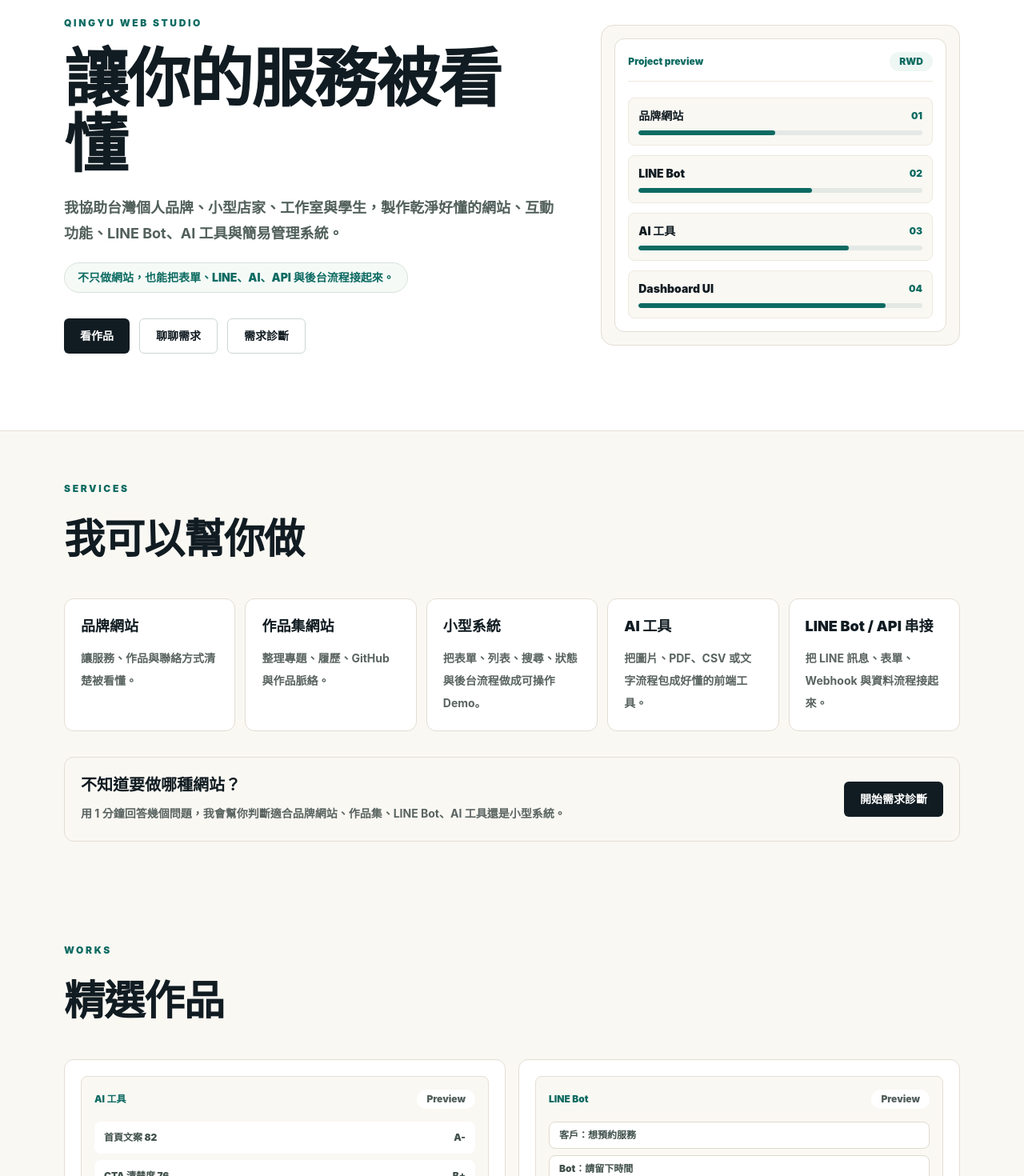
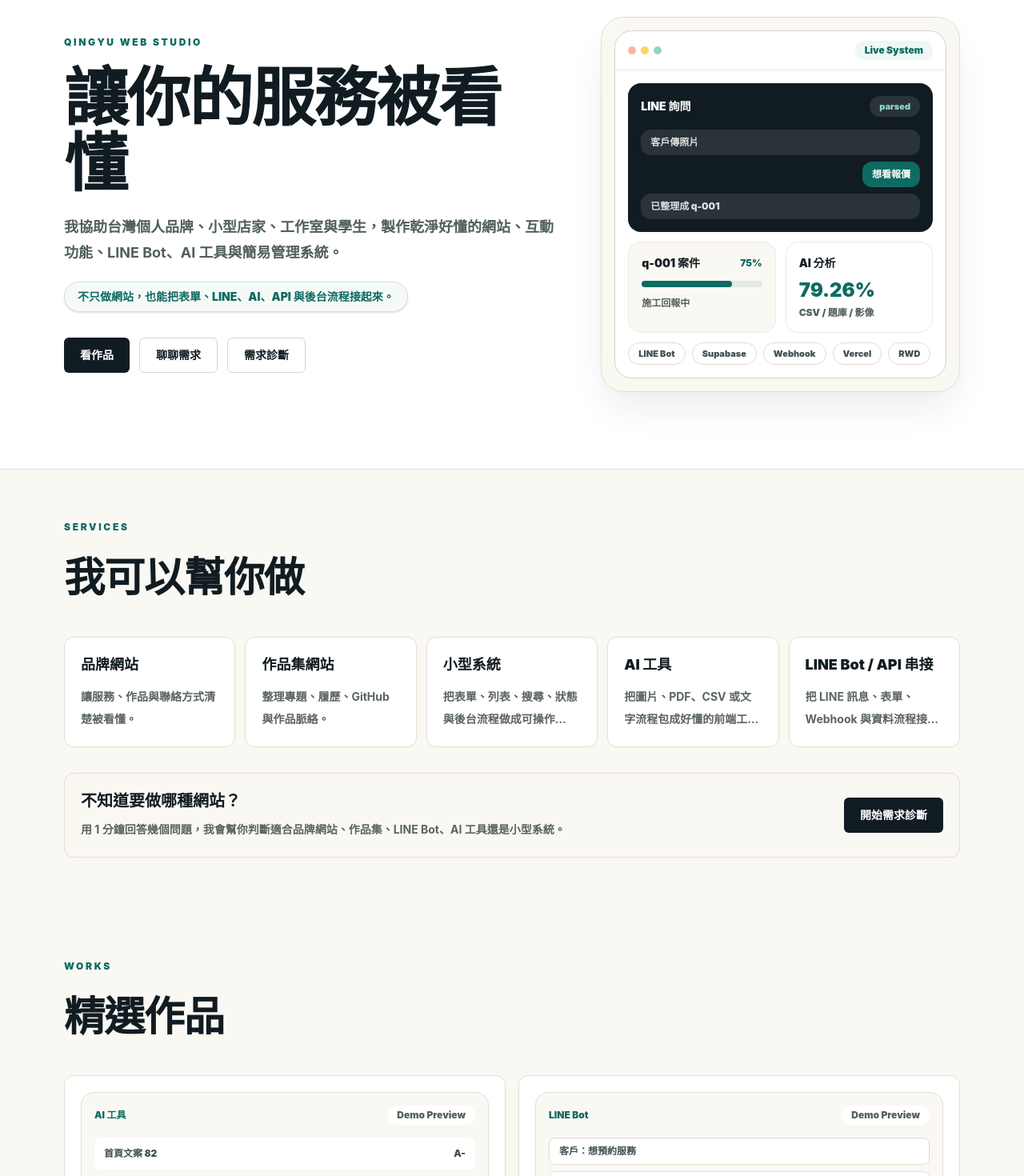
Before and after one commit to QingyuJin/qingyu-web-studio, a React (Vite) app: page / in a window 1280 px wide. Shown: the part 140-1610 px from the top of the page at 80% size. Built offline with nearby package versions, Linux system fonts and the light colour scheme.

Commit message:
Polish visual density and product previews

```diff
--- a/src/StudioHome.jsx
+++ b/src/StudioHome.jsx
@@ -37,10 +37,10 @@ function StudioHome() {
             <h1 className="mt-5 max-w-2xl text-[clamp(2.55rem,8vw,5rem)] font-black leading-[1.02] tracking-tight">
               讓你的服務被看懂
             </h1>
-            <p className="mt-6 max-w-2xl text-base font-bold leading-8 text-[#52605c] md:text-lg">
+            <p className="mt-6 max-w-2xl text-base font-bold leading-8 text-[#52605c] md:text-lg md:line-clamp-2">
               我協助台灣個人品牌、小型店家、工作室與學生，製作乾淨好懂的網站、互動功能、LINE Bot、AI 工具與簡易管理系統。
             </p>
-            <div className="mt-5 inline-flex max-w-full rounded-full border border-[#d8e2dc] bg-[#f5faf7] px-4 py-2 text-sm font-black text-[#0d6b62]">
+            <div className="mt-5 inline-flex max-w-full rounded-full border border-[#d8e2dc] bg-[#f5faf7] px-4 py-2 text-sm font-black text-[#0d6b62] shadow-sm">
               不只做網站，也能把表單、LINE、AI、API 與後台流程接起來。
             </div>
             <div className="mt-8 flex flex-wrap gap-3">
@@ -64,14 +64,14 @@ function StudioHome() {
           {serviceCategories.map(([title, text]) => (
             <article key={title} className="rounded-xl border border-[#e3ded3] bg-white p-5">
               <h3 className="text-lg font-black">{title}</h3>
-              <p className="mt-3 text-sm font-bold leading-7 text-[#5a6461]">{text}</p>
+              <p className="mt-3 line-clamp-2 text-sm font-bold leading-7 text-[#5a6461]">{text}</p>
             </article>
           ))}
         </div>
         <div className="mt-8 rounded-xl border border-[#e3ded3] bg-[#faf8f3] p-5 md:flex md:items-center md:justify-between">
           <div>
             <h3 className="text-xl font-black">不知道要做哪種網站？</h3>
-            <p className="mt-2 max-w-2xl text-sm font-bold leading-7 text-[#5a6461]">
+            <p className="mt-2 max-w-2xl text-sm font-bold leading-7 text-[#5a6461] md:line-clamp-2">
               用 1 分鐘回答幾個問題，我會幫你判斷適合品牌網站、作品集、LINE Bot、AI 工具還是小型系統。
             </p>
           </div>
@@ -91,7 +91,7 @@ function StudioHome() {
               <ProjectPreview project={project} />
               <p className="text-xs font-black text-[#0d6b62]">{project.category}</p>
               <h3 className="mt-3 text-2xl font-black tracking-tight">{project.title}</h3>
-              <p className="mt-3 text-sm font-bold leading-7 text-[#5a6461]">{project.summary}</p>
+              <p className="mt-3 line-clamp-2 text-sm font-bold leading-7 text-[#5a6461]">{project.summary}</p>
               <p className="mt-3 rounded-lg bg-[#faf8f3] px-3 py-2 text-sm font-black leading-6 text-[#40504c]">
                 {businessValues[project.slug]}
               </p>
@@ -166,7 +166,7 @@ function StudioHome() {
             <article key={num} className="rounded-xl border border-[#e3ded3] bg-white p-5">
               <p className="text-xs font-black text-[#0d6b62]">{num}</p>
               <h3 className="mt-3 text-xl font-black">{title}</h3>
-              <p className="mt-3 text-sm font-bold leading-7 text-[#5a6461]">{text}</p>
+              <p className="mt-3 line-clamp-2 text-sm font-bold leading-7 text-[#5a6461]">{text}</p>
             </article>
           ))}
         </div>
@@ -186,7 +186,7 @@ function StudioHome() {
         <div className="mx-auto max-w-6xl px-4 py-16">
           <p className="text-xs font-black uppercase tracking-[0.22em] text-[#0d6b62]">Pricing</p>
           <h2 className="mt-3 text-[clamp(2rem,6vw,3.2rem)] font-black tracking-tight">價格依需求估</h2>
-          <p className="mt-4 max-w-2xl text-sm font-bold leading-7 text-[#5a6461]">
+          <p className="mt-4 max-w-2xl text-sm font-bold leading-7 text-[#5a6461] md:line-clamp-2">
             不在首頁主打廉價。小型網站可從基礎方案開始，系統與 AI 工具依功能和資料流程估價。
           </p>
           <div className="mt-8 grid gap-4 md:grid-cols-3">
@@ -194,7 +194,7 @@ function StudioHome() {
               <article key={name} className="rounded-xl border border-[#e3ded3] bg-[#faf8f3] p-5">
                 <h3 className="text-xl font-black">{name}</h3>
                 <p className="mt-2 text-2xl font-black text-[#0d6b62]">{price}</p>
-                <p className="mt-3 text-sm font-bold leading-7 text-[#5a6461]">{text}</p>
+                <p className="mt-3 line-clamp-2 text-sm font-bold leading-7 text-[#5a6461]">{text}</p>
               </article>
             ))}
           </div>
@@ -238,24 +238,54 @@ function Section({ eyebrow, title, children }) {
 
 function QuietMockup() {
   return (
-    <div className="rounded-2xl border border-[#e3ded3] bg-[#faf8f3] p-4">
-      <div className="rounded-xl border border-[#e3ded3] bg-white p-4">
-        <div className="flex items-center justify-between border-b border-[#eee9df] pb-3">
-          <span className="text-xs font-black text-[#0d6b62]">Project preview</span>
-          <span className="rounded-full bg-[#eef7f4] px-3 py-1 text-xs font-black text-[#0d6b62]">RWD</span>
+    <div className="rounded-[1.75rem] border border-[#e3ded3] bg-[#faf8f3] p-3 shadow-2xl shadow-[#111c22]/10 md:p-4">
+      <div className="overflow-hidden rounded-[1.35rem] border border-[#d8d2c5] bg-white">
+        <div className="flex items-center justify-between border-b border-[#eee9df] px-4 py-3">
+          <div className="flex gap-1.5">
+            <span className="h-2.5 w-2.5 rounded-full bg-[#ffb4a2]" />
+            <span className="h-2.5 w-2.5 rounded-full bg-[#ffd166]" />
+            <span className="h-2.5 w-2.5 rounded-full bg-[#8fd6cc]" />
+          </div>
+          <span className="rounded-full bg-[#eef7f4] px-3 py-1 text-xs font-black text-[#0d6b62]">Live System</span>
         </div>
-        <div className="mt-5 space-y-3">
-          {["品牌網站", "LINE Bot", "AI 工具", "Dashboard UI"].map((item, index) => (
-            <div key={item} className="rounded-lg border border-[#eee9df] bg-[#faf8f3] p-3">
+        <div className="grid gap-3 p-4">
+          <div className="rounded-2xl bg-[#111c22] p-4 text-white">
+            <div className="flex items-center justify-between gap-3">
+              <p className="text-sm font-black">LINE 詢問</p>
+              <span className="rounded-full bg-white/10 px-3 py-1 text-[11px] font-black text-[#8fd6cc]">parsed</span>
+            </div>
+            <div className="mt-4 grid gap-2 text-xs font-black">
+              {["客戶傳照片", "想看報價", "已整理成 q-001"].map((item, index) => (
+                <div key={item} className={`rounded-xl px-3 py-2 ${index === 1 ? "ml-auto bg-[#0d6b62] text-white" : "bg-white/10 text-white/84"}`}>
+                  {item}
+                </div>
+              ))}
+            </div>
+          </div>
+          <div className="grid gap-3 sm:grid-cols-2">
+            <div className="rounded-2xl border border-[#eee9df] bg-[#faf8f3] p-4">
               <div className="flex items-center justify-between gap-3">
-                <p className="text-sm font-black">{item}</p>
-                <span className="text-xs font-black text-[#0d6b62]">0{index + 1}</span>
+                <p className="text-sm font-black">q-001 案件</p>
+                <span className="text-xs font-black text-[#0d6b62]">75%</span>
               </div>
-              <div className="mt-2 h-1.5 overflow-hidden rounded-full bg-[#e4e9e6]">
-                <div className="h-full rounded-full bg-[#0d6b62]" style={{ width: `${48 + index * 13}%` }} />
+              <div className="mt-3 h-2 rounded-full bg-[#e4e9e6]">
+                <div className="h-full w-3/4 rounded-full bg-[#0d6b62]" />
               </div>
+              <p className="mt-3 text-xs font-black text-[#52605c]">施工回報中</p>
             </div>
-          ))}
+            <div className="rounded-2xl border border-[#eee9df] bg-white p-4">
+              <p className="text-sm font-black">AI 分析</p>
+              <p className="mt-2 text-2xl font-black text-[#0d6b62]">79.26%</p>
+              <p className="mt-1 text-xs font-black text-[#52605c]">CSV / 題庫 / 影像</p>
+            </div>
+          </div>
+          <div className="flex flex-wrap gap-2">
+            {["LINE Bot", "Supabase", "Webhook", "Vercel", "RWD"].map((item) => (
+              <span key={item} className="rounded-full border border-[#e1dbcf] bg-white px-3 py-1 text-[11px] font-black text-[#40504c]">
+                {item}
+              </span>
+            ))}
+          </div>
         </div>
       </div>
     </div>
@@ -272,15 +302,15 @@ function ProjectPreview({ project }) {
   const isPlanner = project.slug === "project-planner"
 
   return (
-    <div className="mb-5 min-h-44 rounded-lg border border-[#e6e0d5] bg-[#faf8f3] p-4">
+    <div className="mb-5 min-h-52 overflow-hidden rounded-2xl border border-[#e6e0d5] bg-[#faf8f3] p-4">
       <div className="flex items-center justify-between gap-3">
         <span className="text-xs font-black text-[#0d6b62]">{project.category}</span>
-        <span className="rounded-full bg-white px-3 py-1 text-xs font-black text-[#53605d]">Preview</span>
+        <span className="rounded-full bg-white px-3 py-1 text-xs font-black text-[#53605d]">Demo Preview</span>
       </div>
 
       {isBuildFlow ? (
         <div className="mt-4 space-y-3">
-          <div className="rounded-lg bg-[#111c22] p-3 text-white">
+          <div className="rounded-xl bg-[#111c22] p-4 text-white shadow-lg shadow-[#111c22]/10">
             <div className="flex items-center justify-between gap-3 text-xs font-black">
               <span>q-001 工程案件</span>
               <span className="text-[#8fd6cc]">75%</span>
@@ -325,7 +355,7 @@ function ProjectPreview({ project }) {
               </span>
             ))}
           </div>
-          <div className="rounded-lg bg-[#111c22] p-3 text-xs font-black text-white">
+          <div className="rounded-xl bg-[#111c22] p-4 text-xs font-black text-white shadow-lg shadow-[#111c22]/10">
             <div className="flex justify-between">
               <span>Status</span>
               <span className="text-[#8fd6cc]">synced</span>
@@ -362,7 +392,7 @@ function ProjectPreview({ project }) {
         </div>
       ) : isPlanner ? (
         <div className="mt-4 grid gap-3">
-          <div className="rounded-lg bg-[#111c22] p-3 text-white">
+          <div className="rounded-xl bg-[#111c22] p-4 text-white shadow-lg shadow-[#111c22]/10">
             <div className="flex items-center justify-between gap-3 text-xs font-black">
               <span>推薦方案</span>
               <span className="text-[#8fd6cc]">LINE Bot 詢價</span>
--- a/src/site/Pages.jsx
+++ b/src/site/Pages.jsx
@@ -17,7 +17,7 @@ function PageShell({ page, eyebrow = "Qingyu Web Studio", title, intro, actions,
             <h1 className="mt-4 max-w-3xl text-[clamp(2.35rem,8vw,4.7rem)] font-black leading-[1.04] tracking-tight">
               {title}
             </h1>
-            <p className="mt-5 max-w-3xl text-base font-bold leading-8 text-[#52605c]">{intro}</p>
+            <p className="mt-5 max-w-3xl text-base font-bold leading-8 text-[#52605c] md:line-clamp-2">{intro}</p>
             {actions ? (
               <div className="mt-7 flex flex-wrap gap-3">
                 {actions}
@@ -83,12 +83,12 @@ function WorkPreview({ project }) {
   const meta = previewMeta[project.slug] || { status: "Live", metric: "Demo", summary: project.category }
 
   return (
-    <div className="mb-5 rounded-xl border border-[#e6e0d5] bg-[#faf8f3] p-4">
+    <div className="mb-5 min-h-56 overflow-hidden rounded-2xl border border-[#e6e0d5] bg-[#faf8f3] p-4">
       <div className="flex items-center justify-between gap-3">
         <span className="text-xs font-black uppercase tracking-[0.16em] text-[#0d6b62]">Product Mockup</span>
         <span className="rounded-full bg-white px-3 py-1 text-xs font-black text-[#52605c]">{meta.status}</span>
       </div>
-      <div className="mt-4 rounded-xl bg-[#111c22] p-3 text-white">
+      <div className="mt-4 rounded-2xl bg-[#111c22] p-4 text-white shadow-lg shadow-[#111c22]/10">
         <div className="flex items-center justify-between gap-3">
           <p className="text-sm font-black">{project.title}</p>
           <span className="text-xs font-black text-[#8fd6cc]">{meta.metric}</span>
@@ -205,7 +205,7 @@ export function WorksPage() {
               <WorkPreview project={project} />
               <p className="text-xs font-black text-[#0d6b62]">{project.category}</p>
               <h2 className="mt-3 text-2xl font-black">{project.title}</h2>
-              <p className="mt-3 text-sm font-bold leading-7 text-[#52605c]">{project.summary}</p>
+              <p className="mt-3 line-clamp-2 text-sm font-bold leading-7 text-[#52605c]">{project.summary}</p>
               <p className="mt-3 rounded-lg bg-[#faf8f3] px-3 py-2 text-sm font-black leading-6 text-[#40504c]">
                 {workBusinessValues[project.slug]}
               </p>
@@ -640,9 +640,9 @@ function HeroPreview({ project }) {
   const isQingyuWeb = project.slug === "qingyu-web"
 
   return (
-    <div className="rounded-2xl border border-[#d8d2c5] bg-[#111c22] p-4 text-white shadow-xl shadow-[#111c22]/10 md:p-5">
+    <div className="rounded-[1.75rem] border border-[#d8d2c5] bg-[#111c22] p-4 text-white shadow-2xl shadow-[#111c22]/15 md:p-5">
       <div className="flex items-center justify-between border-b border-white/10 pb-3">
-        <span className="text-xs font-black uppercase tracking-[0.18em] text-[#8fd6cc]">Live Product Preview</span>
+        <span className="text-xs font-black uppercase tracking-[0.18em] text-[#8fd6cc]">Product Preview</span>
         <span className="rounded-full bg-white px-3 py-1 text-xs font-black text-[#111c22]">Demo-ready</span>
       </div>
 
@@ -911,24 +911,24 @@ export function ContactPage() {
       <PageShell
         page={seo.contact}
         title="先聊聊你的網站"
-      intro="先聊聊需求，我可以幫你判斷適合網站、LINE Bot、AI 工具還是小系統。你不需要先準備完整規格，先把目前卡住的流程說清楚就可以。"
+        intro="把產業、想做的功能、預算與時程先丟給我，我會幫你判斷適合網站、LINE Bot、AI 工具還是小系統。"
       >
         <section className="mx-auto grid max-w-6xl gap-5 px-4 py-14 md:grid-cols-[0.82fr_1.18fr]">
           <Card>
             <h2 className="text-2xl font-black">加 LINE 或 Email 討論需求</h2>
-          <p className="mt-3 text-sm font-bold leading-7 text-[#52605c]">
-            可以先傳「產業、想做的功能、預算、希望上線時間」給我，我會幫你判斷適合網站、LINE Bot、AI 工具還是小型系統。
-          </p>
-          <div className="mt-4 rounded-lg border border-[#e3ded3] bg-white p-4">
+          <p className="mt-3 text-sm font-bold leading-7 text-[#52605c]">可以先傳產業、功能、預算與希望上線時間。</p>
+          <div className="mt-5 grid gap-3">
+            <div className="rounded-2xl border border-[#e3ded3] bg-[#faf8f3] p-4">
+              <p className="text-xs font-black uppercase tracking-[0.16em] text-[#0d6b62]">LINE</p>
+              <p className="mt-2 text-2xl font-black text-[#111c22]">{contact.lineId}</p>
+              <p className="mt-2 text-sm font-bold leading-6 text-[#52605c]">{contact.line}</p>
+            </div>
+            <div className="rounded-2xl border border-[#e3ded3] bg-white p-4">
               <p className="text-xs font-black uppercase tracking-[0.16em] text-[#0d6b62]">Email</p>
               <a href={`mailto:${contact.email}`} className="mt-2 block break-words text-lg font-black text-[#0d6b62]">
                 {contact.email}
               </a>
             </div>
-          <div className="mt-5 rounded-lg border border-[#e3ded3] bg-[#faf8f3] p-4">
-            <p className="text-xs font-black uppercase tracking-[0.16em] text-[#0d6b62]">LINE</p>
-            <p className="mt-2 text-xl font-black text-[#111c22]">LINE：{contact.lineId}</p>
-            <p className="mt-2 text-sm font-bold leading-6 text-[#52605c]">{contact.line}</p>
           </div>
           <div className="mt-5 flex flex-wrap gap-3">
             <button
@@ -954,18 +954,18 @@ export function ContactPage() {
           </div>
         </Card>
         <Card>
-          <h2 className="text-2xl font-black">你可以先告訴我</h2>
-          <ul className="mt-4 grid gap-3 text-sm font-bold leading-7 text-[#52605c]">
-            <li>想做網站、LINE Bot、AI 工具、小系統，或還不確定。</li>
-            <li>你的產業、服務內容，以及客戶通常怎麼聯絡你。</li>
-            <li>目前最卡的流程：詢問、報價、預約、回覆、整理資料或後台管理。</li>
-            <li>預算區間與希望上線時間，方便我先判斷適合的做法。</li>
-          </ul>
-          <div className="mt-5 rounded-lg bg-[#eef7f4] p-4">
-            <p className="text-sm font-black text-[#0d6b62]">CTA</p>
-            <p className="mt-1 text-sm font-bold leading-7 text-[#40504c]">
-              填下面的需求表單，或直接用 Email 傳送，我會用台灣小型網站與系統顧問的角度幫你整理方向。
-            </p>
+          <h2 className="text-2xl font-black">先給我三件事</h2>
+          <div className="mt-5 grid gap-3">
+            {[
+              ["你是誰", "店家、工作室、學生或個人品牌"],
+              ["想做什麼", "網站、LINE Bot、AI 工具或小系統"],
+              ["卡在哪裡", "詢問、報價、預約、回覆或後台整理"],
+            ].map(([title, text]) => (
+              <div key={title} className="rounded-2xl border border-[#e3ded3] bg-[#faf8f3] p-4">
+                <p className="text-sm font-black text-[#0d6b62]">{title}</p>
+                <p className="mt-2 text-sm font-bold leading-6 text-[#52605c]">{text}</p>
+              </div>
+            ))}
           </div>
         </Card>
       </section>
--- a/src/site/content.js
+++ b/src/site/content.js
@@ -3,7 +3,7 @@ export const siteUrl = "https://www.qingyuweb.com"
 export const contact = {
   email: "a0988874324@gmail.com",
   lineId: "mulavuc",
-  line: "加 LINE 時可以直接說明產業、想做的功能、預算區間與希望上線時間，我會先幫你判斷適合網站、LINE Bot、AI 工具還是小系統。",
+  line: "可以先傳產業、想做的功能、預算與希望上線時間。",
   github: "https://github.com/QingyuJin/qingyu-web-studio",
 }
 
```
Also changed, not shown: src/site/ProjectPlanner.jsx (+4 -4 lines). Lines whose indentation alone changed are shown as unchanged.
